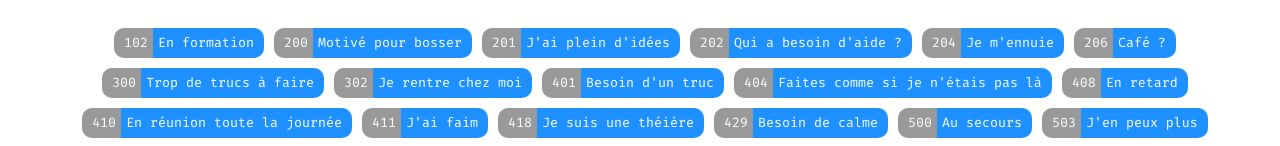
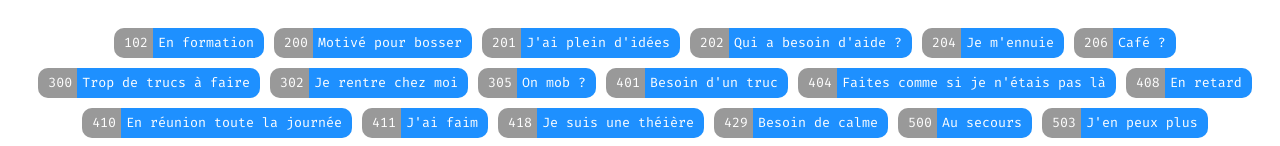
Before and after one commit to edouard-gv/bips-app, a React (Create React App) app: page / in a window 1280 px wide. Shown: the part 224-370 px from the top of the page. Built offline with nearby package versions, Linux system fonts and the light colour scheme; no server answers.

Commit message:
Ajout du code 305 pour mober

```diff
--- a/src/App.js
+++ b/src/App.js
@@ -25,6 +25,7 @@ function App() {
         {code: 206, status: "Café ?"},
         {code: 300, status: "Trop de trucs à faire"},
         {code: 302, status: "Je rentre chez moi"},
+        {code: 305, status: "On mob ?"},
         {code: 401, status: "Besoin d'un truc"},
         {code: 404, status: "Faites comme si je n'étais pas là"},
         {code: 408, status: "En retard"},
```
